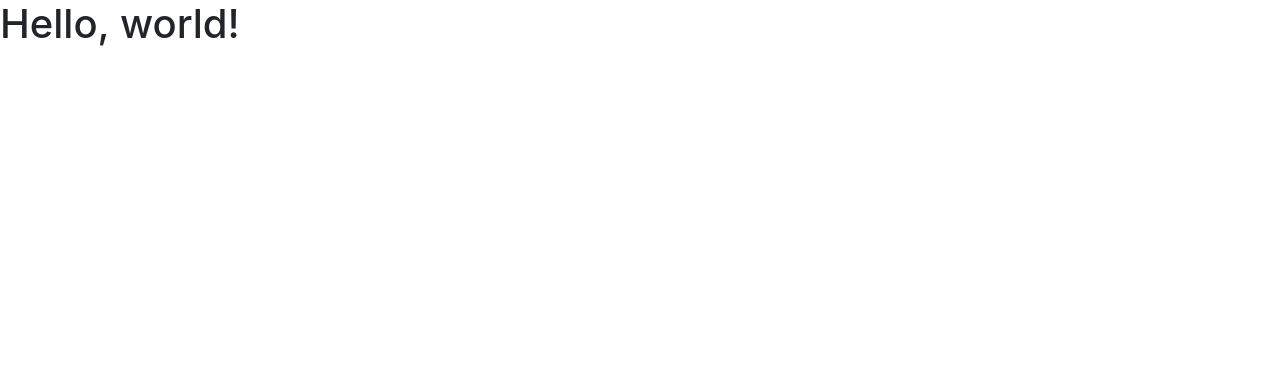
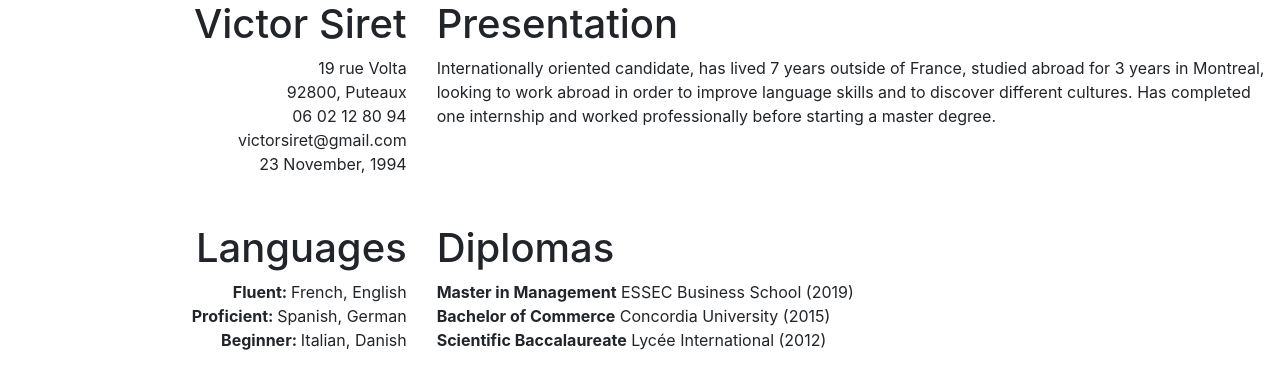
Before and after one commit to victorsiret/Resume-Legacy, a plain HTML site: page index.html in a window 1280 px wide. Drawn offline with nearby package versions, Linux system fonts and the light colour scheme.

Commit message:
v2
added first two rows

```diff
--- a/index.html
+++ b/index.html
@@ -7,10 +7,40 @@
 
     <!-- Bootstrap CSS -->
     <link rel="stylesheet" href="https://stackpath.bootstrapcdn.com/bootstrap/4.1.1/css/bootstrap.min.css" integrity="sha384-WskhaSGFgHYWDcbwN70/dfYBj47jz9qbsMId/iRN3ewGhXQFZCSftd1LZCfmhktB" crossorigin="anonymous">
+    <link rel="stylesheet" href="./style.css">
 
-    <title>Hello, world!</title>
+    <title>Victor Siret Résumé</title>
   </head>
   <body>
-    <h1>Hello, world!</h1>
+    <div class="row justify-content-center">
+        <div class="col-sm-4 text-right">
+            <h1>Victor Siret</h1>
+            19 rue Volta <br>
+            92800, Puteaux <br>
+            06 02 12 80 94 <br>
+            victorsiret@gmail.com <br>
+            23 November, 1994
+        </div>
+        <div class="col-sm-8">
+            <h1>Presentation</h1>
+            Internationally oriented candidate, has lived 7 years outside of France, studied abroad for 3 years in Montreal, looking to work abroad in order to improve language skills and to discover different cultures. Has completed one internship and worked professionally before starting a master degree.
+        </div>
+    </div>
+    <br>
+    <br>
+    <div class="row justify-content-center">
+            <div class="col-md-3 col-sm-4 text-right">
+                <h1>Languages</h1>
+                <b>Fluent: </b>French, English<br>
+                <b>Proficient: </b>Spanish, German<br>
+                <b>Beginner: </b>Italian, Danish
+            </div>
+            <div class="col-md-7 col-sm-8">
+                <h1>Diplomas</h1>
+                <b>Master in Management</b> ESSEC Business School (2019)<br>
+                <b>Bachelor of Commerce</b> Concordia University (2015)<br>
+                <b>Scientific Baccalaureate</b> Lycée International (2012)<br>
+            </div>
+        </div>
   </body>
 </html>
--- /dev/null
+++ b/style.css
@@ -0,0 +1,3 @@
+* {
+
+}
```
